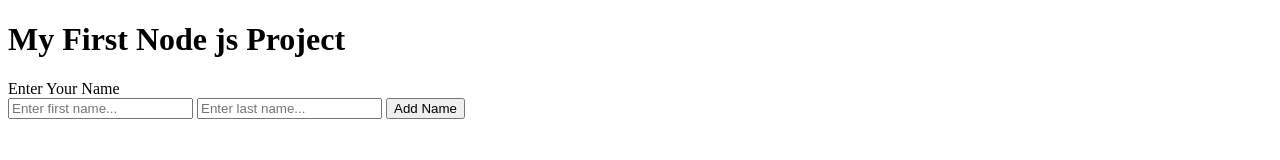
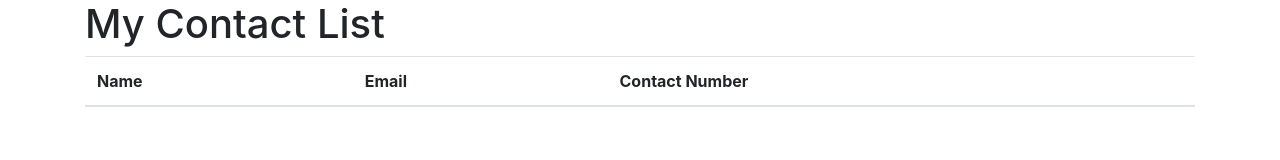
Before and after one commit to gmustafa13/backendPractice, a website: page public/index.html in a window 1280 px wide. Drawn offline with nearby package versions, Linux system fonts and the light colour scheme.

Commit message:
frontEnd html and cntrl added

```diff
--- a/index.js
+++ b/index.js
@@ -4,7 +4,7 @@ const mongoose = require("mongoose");
 var bodyParser = require("body-parser");
 
 app.use(bodyParser.json());
-app.use(express.static('public'));
+app.use(express.static(__dirname +'/public'));
 
 
 mongoose.connect(
@@ -16,7 +16,7 @@ mongoose.connect(
     console.log("Mongodb Connected");
   }
 );
-console.log(__dirname)
+
 
 // app.use("/", (req, res) => {
 //   res.sendFile('/index.html');
--- /dev/null
+++ b/public/controller/contactListCtrl.js
@@ -0,0 +1,3 @@
+function myContact(){
+    console.log("from contect ListController")
+}
--- a/public/index.html
+++ b/public/index.html
@@ -1,16 +1,34 @@
 <!DOCTYPE html>
-<html>
+<html ng-app>
 <head>
-<title>My First Project</title>
+
+<title>Contact List</title>
+<link href="https://stackpath.bootstrapcdn.com/bootstrap/4.3.1/css/bootstrap.min.css" rel="stylesheet" integrity="sha384-ggOyR0iXCbMQv3Xipma34MD+dH/1fQ784/j6cY/iJTQUOhcWr7x9JvoRxT2MZw1T" crossorigin="anonymous">
+
 </head>
 <body>
-<h1>My First Node js Project</h1>
-<form method="post" action="/save">
-    <label>Enter Your Name</label><br>
-    <input type="text" name="firstName" placeholder="Enter first name..." required>
-    <input type="text" name="lastName" placeholder="Enter last name..." required>
-    <input type="submit" value="Add Name">
-    </form>
+
+
+<div class="container" ng-controller="myContact">
+        <h1>My Contact List</h1>
+        <table class="table">
+            <thead>
+                <tr>
+                    <th>Name</th>
+                    <th>Email</th>
+                    <th>Contact Number</th>
+                </tr>
+
+            </thead>
+
+        </table>
+
+</div>
+
+
+
+<script src="https://ajax.googleapis.com/ajax/libs/angularjs/1.5.6/angular.min.js"></script>
+<script src="controller/contactListCtrl.js"></script>
 </body>
 
 </html>
```
